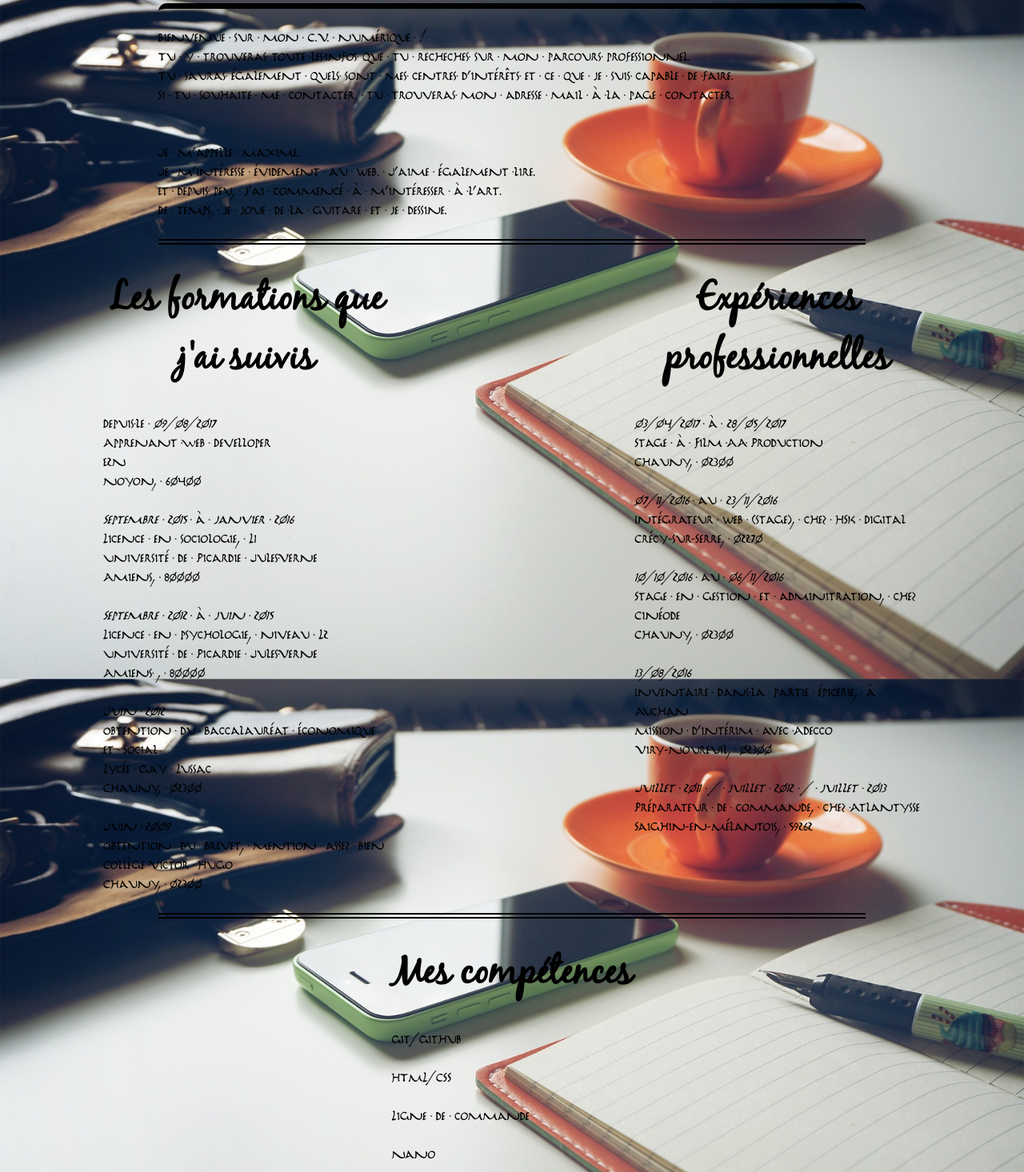
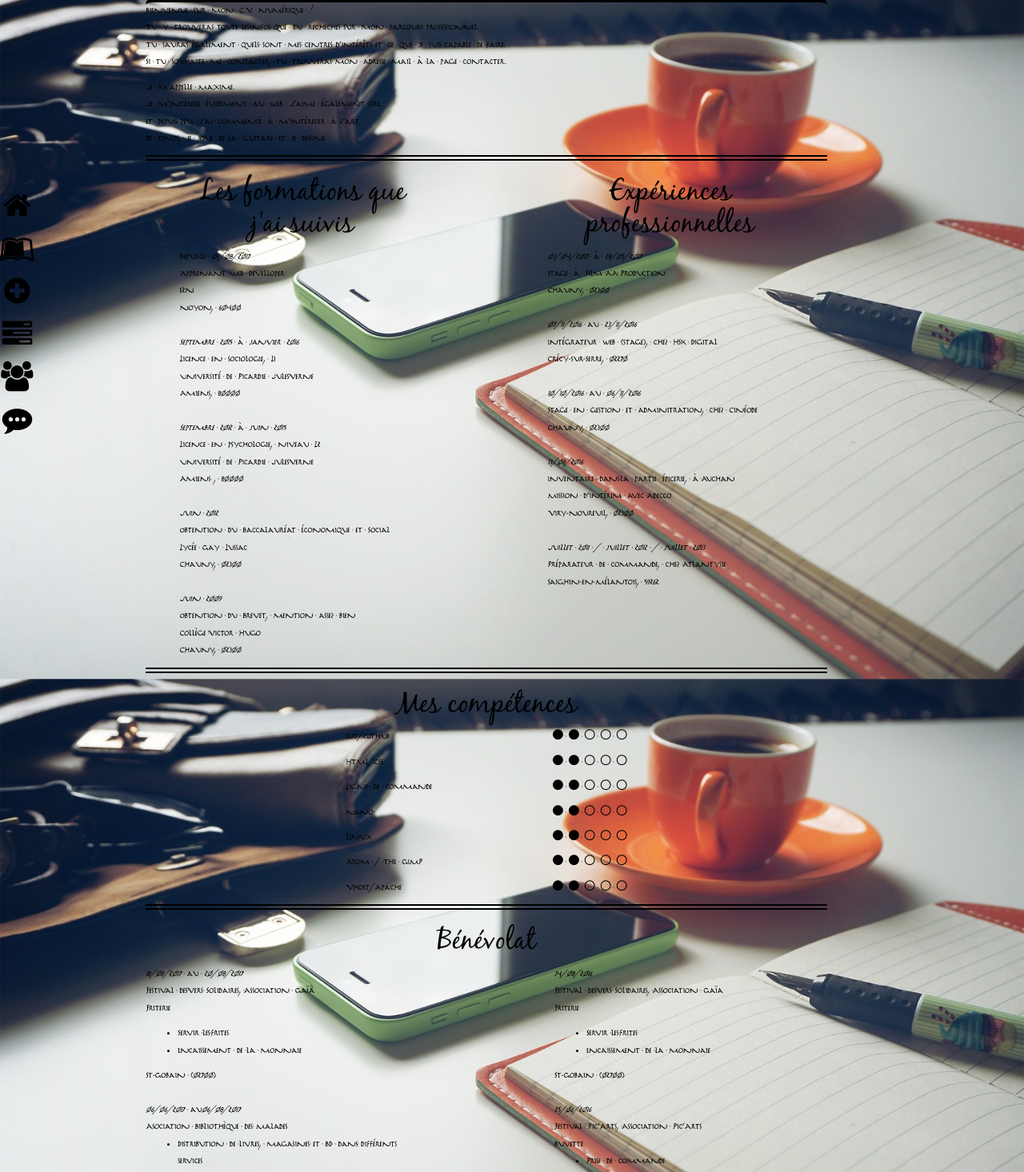
Before and after one commit to MaximeDEFRETIN/CvWeb, a plain HTML site: page home.html in a window 1280 px wide. Shown: the part 4-1470 px from the top of the page at 80% size. Drawn offline with nearby package versions, Linux system fonts and the light colour scheme; files whose address does not match are found by name.

Commit message:
CV Web à jour

```diff
--- a/assets/css/style.css
+++ b/assets/css/style.css
@@ -53,15 +53,25 @@ body {
   flex-direction:column;
   justify-content:space-between;
   align-items:center;
+  width:95%;
+  padding:-5%;
+}
+#flexnav {
+  display:flex;
+  flex-direction:column;
+  justify-content:space-between;
+  align-items:center;
+  float:left;
+  position:fixed; top:30%;
 }
 
 .left {
   float:left;
-  width:35%;
+  width:40%;
 }
 .right {
   float:right;
-  width:35%;
+  width:40%;
 }
 
 h1 {
@@ -74,7 +84,7 @@ h1 {
   text-align: justify;
 }
 
-#bordertop {
+.bordertop {
   border-top: solid 7px black;
   border-radius:10px;
 }
@@ -82,18 +92,20 @@ h1 {
   border-top: double black 7px;
   width:70%;
 }
-#borderbottom {
+.borderbottom {
   border-bottom: solid 7px black;
   border-radius:10px;
   width:70%;
 }
 
-.circlew:before {
-  font-family:'fontello';
-  content: '\f1db';
+.centerblock{
+  padding-left:35%;
+}
+
+.fa {
   color:black;
 }
-.circleb {
-  font-family:'f';
-  content: '\f111';
+
+.icon {
+  font-size:250%;
 }
--- a/home.html
+++ b/home.html
@@ -2,20 +2,35 @@
 <html>
 <head>
   <meta charset="utf-8">
+  <link href="https://maxcdn.bootstrapcdn.com/bootstrap/3.3.7/css/bootstrap.min.css" rel="stylesheet">
+  <link rel="stylesheet" href="https://maxcdn.bootstrapcdn.com/font-awesome/4.7.0/css/font-awesome.min.css">
   <link rel="stylesheet" href="assets/css/style.css" />
   <title>C.V. numérique</title>
 </head>
 <body>
-  <nav>
-    <a href="#home"></a>
-    <a href="#form"></a>
-    <a href="#xp"></a>
-    <a href="#competence"></a>
-    <a href="#benevolat"></a>
-    <a href="#contact"></a>
+  <nav id="flexnav">
+    <div class="icon">
+      <a href="#home"><i class="fa fa-home" aria-hidden="true"></i></a>
+    </div>
+    <div class="icon">
+      <a href="#form"><i class="fa fa-leanpub" aria-hidden="true"></i></a>
+    </div>
+    <div class="icon">
+      <a href="#xp"><i class="fa fa-plus-circle" aria-hidden="true"></i></a>
+    </div>
+    <div class="icon">
+      <a href="#competence"><i class="fa fa-tasks" aria-hidden="true"></i></a>
+    </div>
+    <div class="icon">
+      <a href="#benevolat"><i class="fa fa-users" aria-hidden="true"></i></a>
+    </div>
+    <div class="icon">
+      <a href="#contact"><i class="fa fa-commenting" aria-hidden="true"></i></a>
+    </div>
+  </div>
 </nav>
 <div id="flex">
-    <div id="bordertop" class="size" id="home">
+  <div id="home" class="size bordertop">
     <p>Bienvenue sur mon C.V. numérique !<br />
       Tu y trouveras toute les infos que tu recheches sur mon parcours professionnel.<br />
       Tu sauras également quels sont mes centres d'intérêts et ce que je suis capable de faire.<br />
@@ -79,16 +94,89 @@
       <div class="border"></div>
       <div id="competence">
         <h1>Mes compétences</h1>
-          <p>Git/Github</p><div class="circleb"></div>
-          <p>HTML/CSS</p>
-          <p>Ligne de commande</p>
-          <p>Nano</p>
-          <p>Linux</p>
-          <p>Atom / THE GIMP</p>
-          <p>Vhost/Apache</p>
+        <div class="container centerblock">
+          <div class="row">
+            <div class=" col-lg-4">
+              <p>Git/Github</p>
+            </div>
+            <div class=" col-lg-4">
+              <span><i class="fa fa-circle" aria-hidden="true"></i></span>
+              <span><i class="fa fa-circle" aria-hidden="true"></i></span>
+              <span><i class="fa fa-circle-thin" aria-hidden="true"></i></span>
+              <span><i class="fa fa-circle-thin" aria-hidden="true"></i></span>
+              <span><i class="fa fa-circle-thin" aria-hidden="true"></i></span>
+            </div>
+          </div>
+          <div class="row">
+            <div class="col-lg-4"><p>HTML/CSS</p>
+            </div>
+            <div class=" col-lg-4">
+              <span><i class="fa fa-circle" aria-hidden="true"></i></span>
+              <span><i class="fa fa-circle" aria-hidden="true"></i></span>
+              <span><i class="fa fa-circle-thin" aria-hidden="true"></i></span>
+              <span><i class="fa fa-circle-thin" aria-hidden="true"></i></span>
+              <span><i class="fa fa-circle-thin" aria-hidden="true"></i></span>
+            </div>
+          </div>
+          <div class="row">
+            <div class=" col-lg-4"><p>Ligne de commande</p>
+            </div>
+            <div class=" col-lg-4">
+              <span><i class="fa fa-circle" aria-hidden="true"></i></span>
+              <span><i class="fa fa-circle" aria-hidden="true"></i></span>
+              <span><i class="fa fa-circle-thin" aria-hidden="true"></i></span>
+              <span><i class="fa fa-circle-thin" aria-hidden="true"></i></span>
+              <span><i class="fa fa-circle-thin" aria-hidden="true"></i></span>
+            </div>
+          </div>
+          <div class="row">
+            <div class="col-lg-4"><p>Nano</p>
+            </div>
+            <div class=" col-lg-4">
+              <span><i class="fa fa-circle" aria-hidden="true"></i></span>
+              <span><i class="fa fa-circle" aria-hidden="true"></i></span>
+              <span><i class="fa fa-circle-thin" aria-hidden="true"></i></span>
+              <span><i class="fa fa-circle-thin" aria-hidden="true"></i></span>
+              <span><i class="fa fa-circle-thin" aria-hidden="true"></i></span>
+            </div>
+          </div>
+          <div class="row">
+            <div class="col-lg-4"><p>Linux</p>
+            </div>
+            <div class=" col-lg-4">
+              <span><i class="fa fa-circle" aria-hidden="true"></i></span>
+              <span><i class="fa fa-circle" aria-hidden="true"></i></span>
+              <span><i class="fa fa-circle-thin" aria-hidden="true"></i></span>
+              <span><i class="fa fa-circle-thin" aria-hidden="true"></i></span>
+              <span><i class="fa fa-circle-thin" aria-hidden="true"></i></span>
+            </div>
+          </div>
+          <div class="row">
+            <div class="col-lg-4"><p>Atom / THE GIMP</p>
+            </div>
+            <div class=" col-lg-4">
+              <span><i class="fa fa-circle" aria-hidden="true"></i></span>
+              <span><i class="fa fa-circle" aria-hidden="true"></i></span>
+              <span><i class="fa fa-circle-thin" aria-hidden="true"></i></span>
+              <span><i class="fa fa-circle-thin" aria-hidden="true"></i></span>
+              <span><i class="fa fa-circle-thin" aria-hidden="true"></i></span>
+            </div>
+          </div>
+          <div class="row">
+            <div class="col-lg-4"><p>Vhost/Apache</p>
+            </div>
+            <div class=" col-lg-4">
+              <span><i class="fa fa-circle" aria-hidden="true"></i></span>
+              <span><i class="fa fa-circle" aria-hidden="true"></i></span>
+              <span><i class="fa fa-circle-thin" aria-hidden="true"></i></span>
+              <span><i class="fa fa-circle-thin" aria-hidden="true"></i></span>
+              <span><i class="fa fa-circle-thin" aria-hidden="true"></i></span>
+            </div>
+          </div>
+        </div>
       </div>
       <div class="border"></div>
-        <div id="borderbottom" id="benevolat">
+      <div id="benevolat" class="borderbottom">
         <h1>Bénévolat</h1>
         <div class="left">
           <p><span class="titre">18/08/2017</span> au <span class="titre">20/08/2017</span><br />
@@ -153,9 +241,11 @@
           <div id="contact">
             <p>
               Pour me contacter, vous pouvez m'envoyer un mail sur mon adresse mail personnel : maxime.defretin@laposte.net.
+              <a href="https://www.linkedin.com/in/maxime-defretin-6366bbaa/"><i class="fa fa-linkedin-square" aria-hidden="true"></i></a>
+              <a href="https://github.com/MaximeDEFRETIN"><i class="fa fa-github" aria-hidden="true"></i></a>
             </p>
           </div>
-      </div>
+        </div><script src="https://code.jquery.com/jquery-1.12.4.min.js"></script>
         <script src="https://maxcdn.bootstrapcdn.com/bootstrap/3.3.7/js/bootstrap.min.js"></script>
       </body>
       </html>
```
Lines whose indentation alone changed are shown as unchanged.
